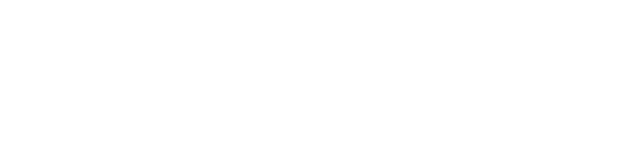
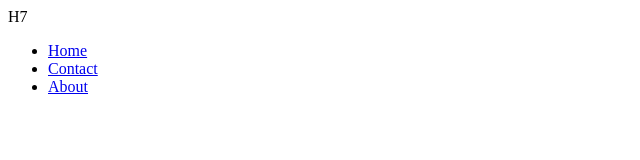
Before and after one commit to hungbui7690/github-remote-study, a plain HTML site: page index.html in a window 1280 px wide. Shown: the whole page, without its empty margins (0-640 px from the left). Drawn offline with Linux system fonts and the light colour scheme.

Commit message:
Add Navbar html

```diff
--- a/index.html
+++ b/index.html
@@ -6,5 +6,22 @@
     <meta name="viewport" content="width=device-width, initial-scale=1.0" />
     <title>Document</title>
   </head>
-  <body></body>
+  <body>
+    <navbar>
+      <div class="nav-center">
+        <span class="logo">H7</span>
+        <ul class="nav-links">
+          <li class="nav-link">
+            <a href="#">Home</a>
+          </li>
+          <li class="nav-link">
+            <a href="#">Contact</a>
+          </li>
+          <li class="nav-link">
+            <a href="#">About</a>
+          </li>
+        </ul>
+      </div>
+    </navbar>
+  </body>
 </html>
```
